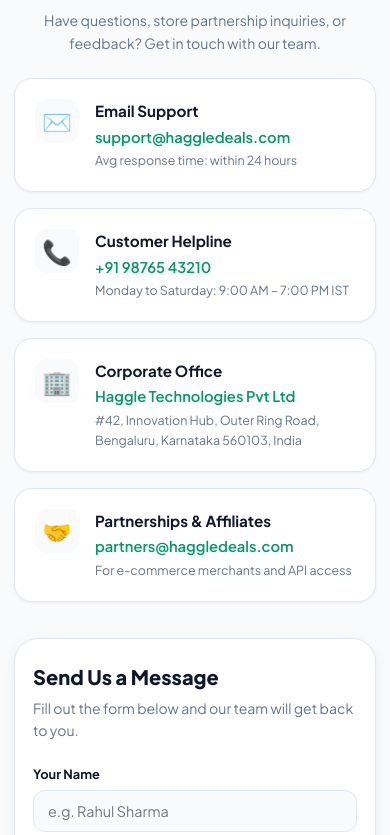
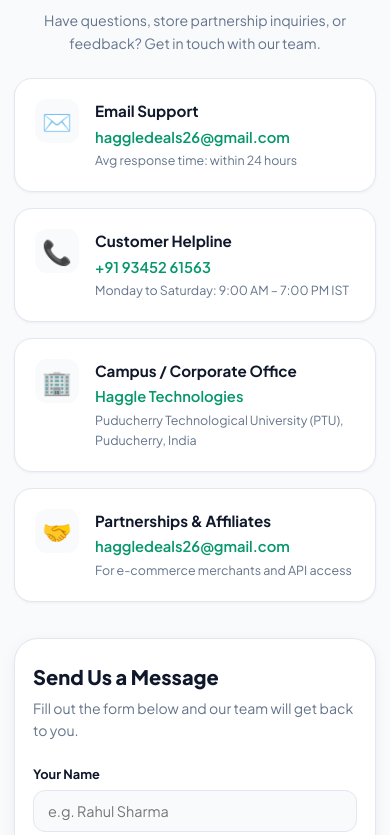
Before and after one commit to pradeepbalaji2011-ux/Haggle, a website with bundled scripts: page public/index.html in a window 390 px wide. Shown: the part 5311-6146 px from the top of the page. Built offline with nearby package versions, Linux system fonts and the light colour scheme.

Commit message:
Update official contact details: email, helpline phone, and PTU Puducherry location

```diff
--- a/public/index.html
+++ b/public/index.html
@@ -438,7 +438,7 @@
             <span class="contact-icon">✉️</span>
             <div>
               <h4>Email Support</h4>
-              <p><a href="mailto:support@haggledeals.com">support@haggledeals.com</a></p>
+              <p><a href="mailto:haggledeals26@gmail.com">haggledeals26@gmail.com</a></p>
               <span class="contact-subtext">Avg response time: within 24 hours</span>
             </div>
           </div>
@@ -447,7 +447,7 @@
             <span class="contact-icon">📞</span>
             <div>
               <h4>Customer Helpline</h4>
-              <p><a href="tel:+919876543210">+91 98765 43210</a></p>
+              <p><a href="tel:+919345261563">+91 93452 61563</a></p>
               <span class="contact-subtext">Monday to Saturday: 9:00 AM – 7:00 PM IST</span>
             </div>
           </div>
@@ -455,9 +455,9 @@
           <div class="contact-info-card">
             <span class="contact-icon">🏢</span>
             <div>
-              <h4>Corporate Office</h4>
-              <p>Haggle Technologies Pvt Ltd</p>
-              <span class="contact-subtext">#42, Innovation Hub, Outer Ring Road, Bengaluru, Karnataka 560103, India</span>
+              <h4>Campus / Corporate Office</h4>
+              <p>Haggle Technologies</p>
+              <span class="contact-subtext">Puducherry Technological University (PTU), Puducherry, India</span>
             </div>
           </div>
 
@@ -465,7 +465,7 @@
             <span class="contact-icon">🤝</span>
             <div>
               <h4>Partnerships & Affiliates</h4>
-              <p><a href="mailto:partners@haggledeals.com">partners@haggledeals.com</a></p>
+              <p><a href="mailto:haggledeals26@gmail.com">haggledeals26@gmail.com</a></p>
               <span class="contact-subtext">For e-commerce merchants and API access</span>
             </div>
           </div>
@@ -580,10 +580,10 @@
       <div class="footer-col">
         <h4>Contact & Office</h4>
         <div class="footer-contact-info">
-          <p><strong>Email:</strong> <a href="mailto:support@haggledeals.com">support@haggledeals.com</a></p>
-          <p><strong>Helpline:</strong> <a href="tel:+91 9876543210">+91 9876543210</a></p>
+          <p><strong>Email:</strong> <a href="mailto:haggledeals26@gmail.com">haggledeals26@gmail.com</a></p>
+          <p><strong>Helpline:</strong> <a href="tel:+919345261563">+91 93452 61563</a></p>
           <p><strong>Hours:</strong> Mon – Sat, 9 AM – 7 PM IST</p>
-          <p><strong>Location:</strong> Bengaluru, Karnataka, India</p>
+          <p><strong>Location:</strong> Puducherry Technological University (PTU), Puducherry, India</p>
         </div>
       </div>
     </div>
```
